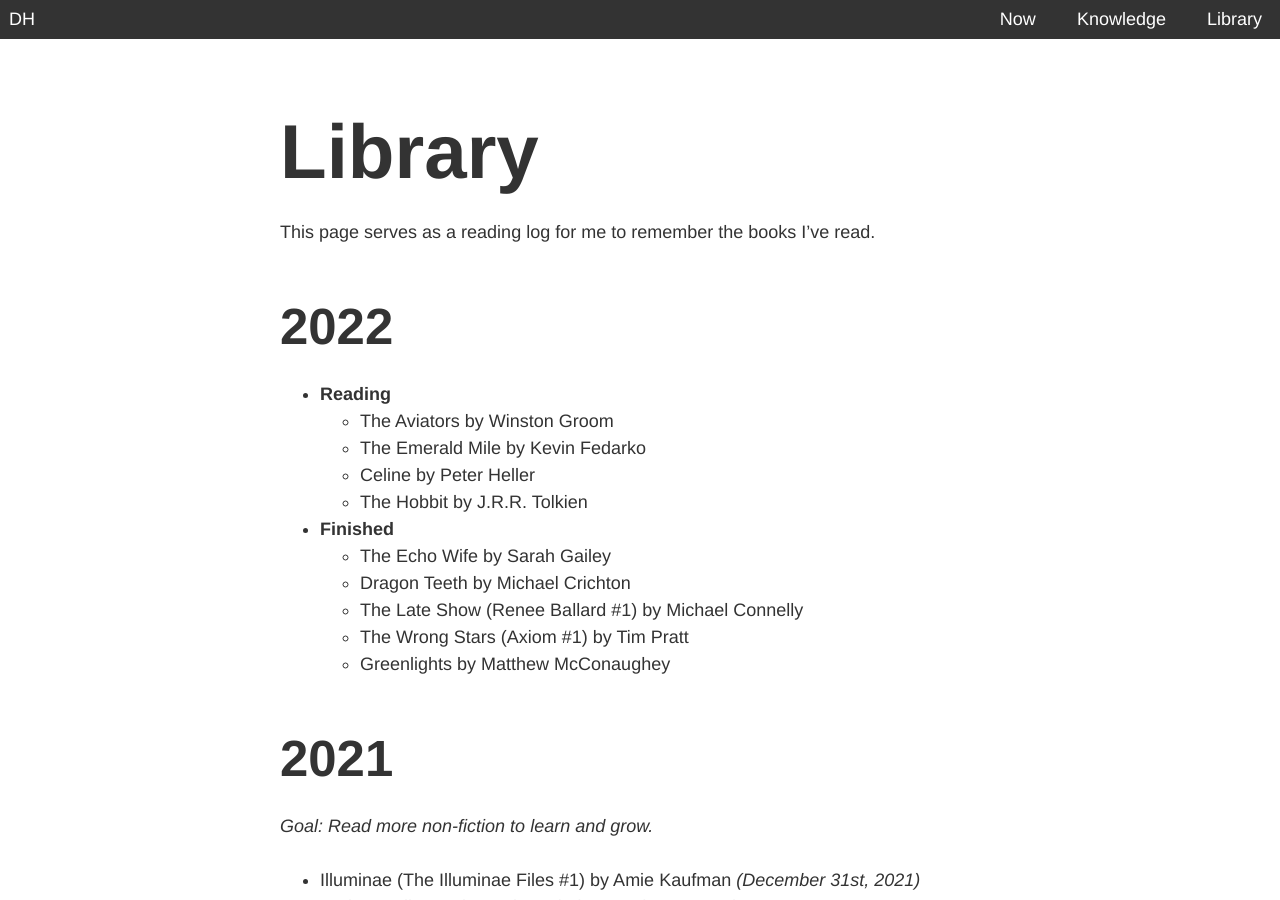
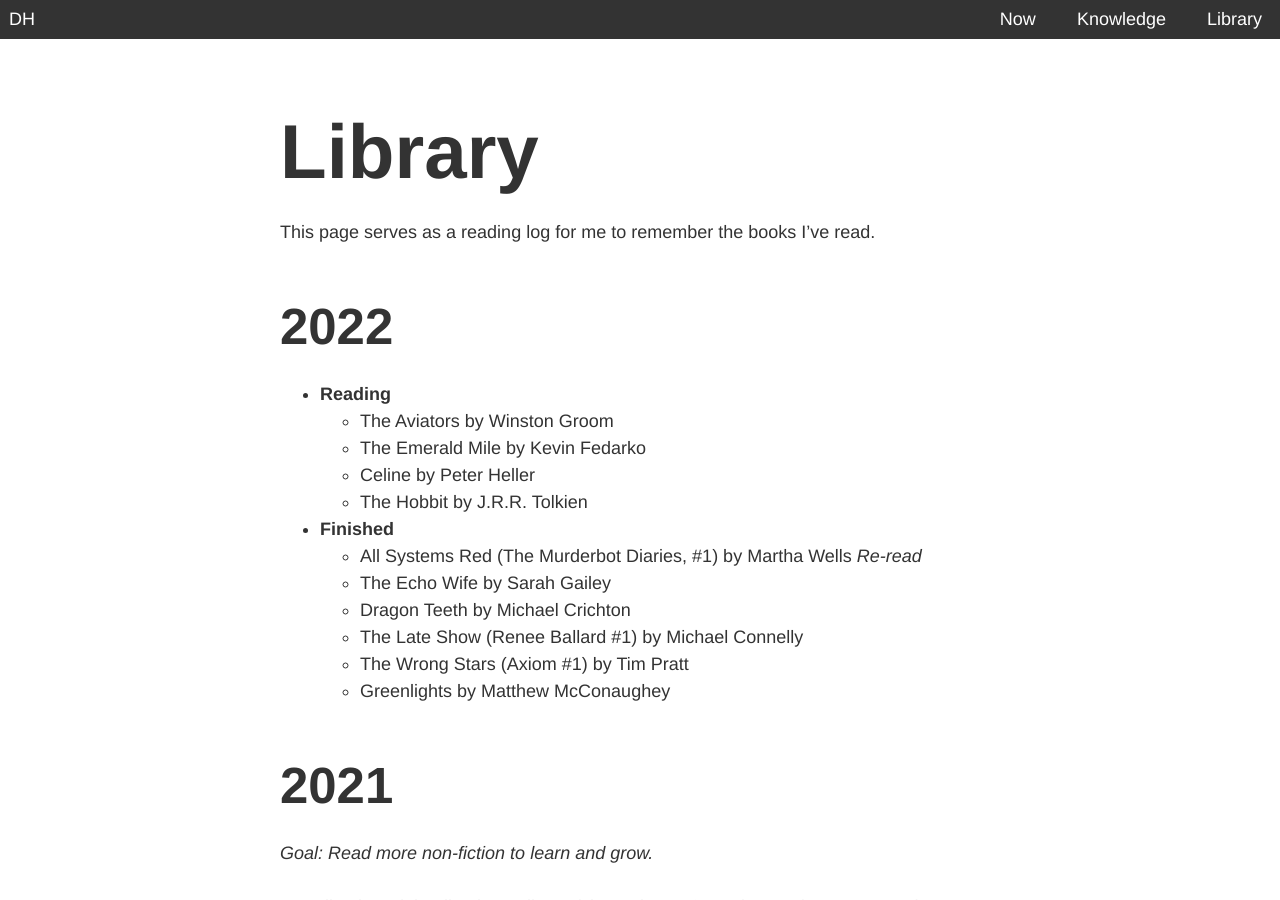
Before and after one commit to dahenson/dahenson.github.io, a Jekyll site: the page built from library.md, in a window 1280 px wide and 900 px high. Built offline with Jekyll 4.4.1, drawn with Linux system fonts in a browser that asks for light colours.

Commit message:
Update the book list

```diff
--- a/library.md
+++ b/library.md
@@ -13,6 +13,7 @@ This page serves as a reading log for me to remember the books I’ve read.
   - Celine by Peter Heller
   - The Hobbit by J.R.R. Tolkien
 - **Finished**
+  - All Systems Red (The Murderbot Diaries, #1) by Martha Wells _Re-read_
   - The Echo Wife by Sarah Gailey
   - Dragon Teeth by Michael Crichton
   - The Late Show (Renee Ballard #1) by Michael Connelly
```
